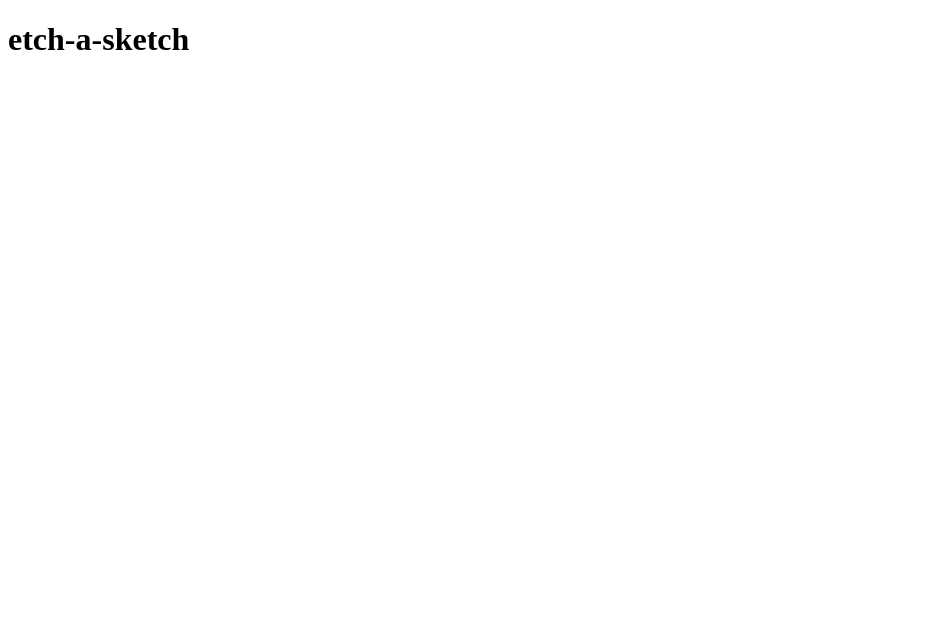
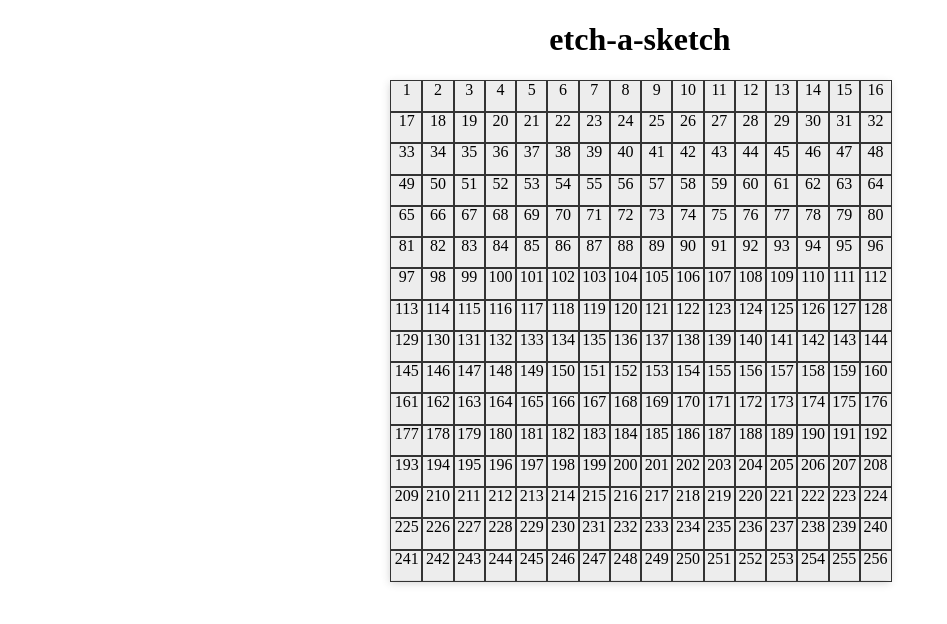
Before and after one commit to nleake/etch-a-sketch, a plain HTML site: page index.html in a window 1280 px wide. Shown: the whole page, without its empty margins (0-947 px from the left). Drawn offline with Linux system fonts and the light colour scheme.

Commit message:
create grid, add draw function

```diff
--- a/app.js
+++ b/app.js
@@ -0,0 +1,21 @@
+const screen = document.querySelector(".screen");
+const root = document.querySelector(":root");
+
+function draw() {
+    return this.classList.add("colored")
+}
+
+function makeGrid (numSquares) {
+  root.style.setProperty("--grid-cols", `${numSquares}`)
+  root.style.setProperty("--grid-rows", `${numSquares}`)
+  for (i = 0; i < (numSquares * numSquares); i++) {
+    let square = document.createElement("div");
+    square.innerText = (i + 1);
+    screen.appendChild(square).className = "square";
+    square.addEventListener("mouseenter", draw);
+  };
+
+};
+
+
+makeGrid(16);
--- a/index.html
+++ b/index.html
@@ -4,11 +4,13 @@
     <meta charset="UTF-8">
     <meta name="viewport" content="width=device-width, initial-scale=1.0">
     <title>etch-a-sketch</title>
+    <link rel="stylesheet" href="styles.css">
 </head>
 <body>
     <h1>etch-a-sketch</h1>
     <div class="screen">
 
     </div>
+    <script src="app.js"></script>
 </body>
 </html>
--- /dev/null
+++ b/styles.css
@@ -0,0 +1,30 @@
+:root {
+  --ink: #333;
+  --light: #ededed;
+}
+
+h1 {
+    text-align: center;
+}
+
+.screen {
+    margin: 0 auto;
+    height: 500px;
+    width: 500px;
+    display: grid;
+    background-color: var(--light);
+    grid-template-rows: repeat(var(--grid-rows), 1fr);
+    grid-template-columns: repeat(var(--grid-cols), 1fr);
+    box-shadow: rgba(68, 67, 67, 0.24) 0px 3px 8px;
+  }
+
+  .screen > div {
+    border: 1px var(--ink) solid;
+    text-align: center;
+    width: 100%;
+    height: 100%;
+  }
+
+  .colored {
+    background-color: var(--ink);
+  }
```
